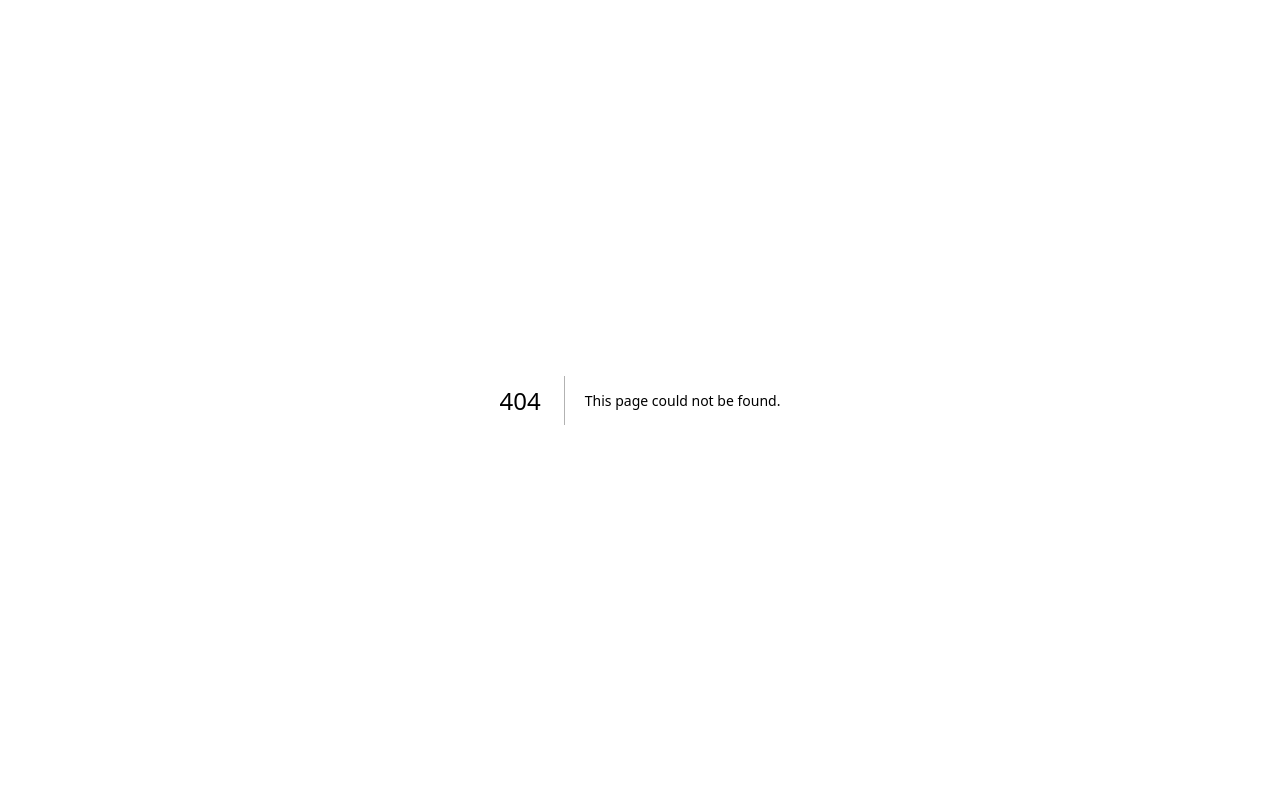
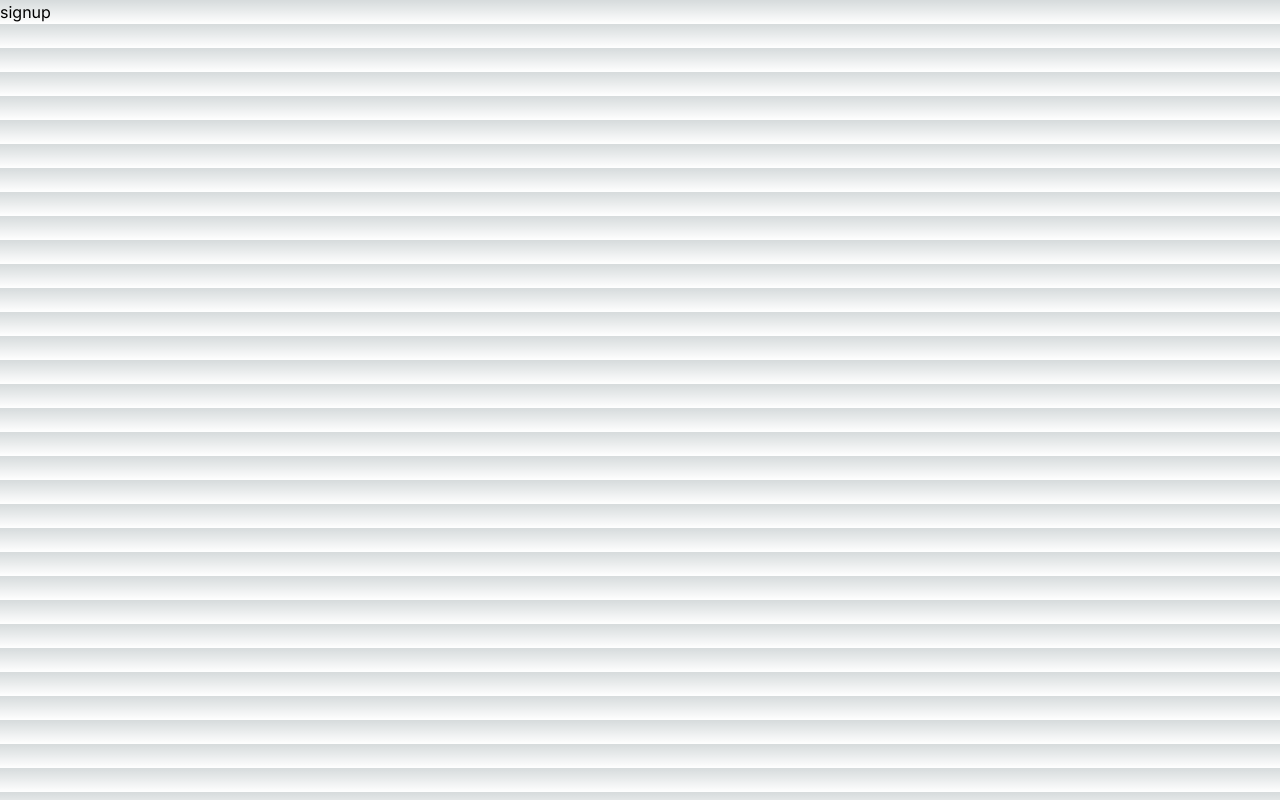
Before and after one commit to Aytaditya/Nextjs-Project, a Next.js app: page /signup in a window 1280 px wide. Before the commit this address had no page. Built offline with nearby package versions, Linux system fonts and the light colour scheme.

Commit message:
basic setup

```diff
--- /dev/null
+++ b/src/app/login/page.tsx
@@ -0,0 +1,7 @@
+export default function LoginPage() {
+    return(
+        <div>
+        login
+        </div>
+    )
+}
--- /dev/null
+++ b/src/app/signup/page.tsx
@@ -0,0 +1,7 @@
+export default function SignupPage() {
+    return (
+        <div>
+            signup
+        </div>
+    )
+}
```
Also changed, not shown: package.json (+10 -4 lines), src/api/users/login/route.ts (added), src/api/users/signup/route.ts (added), 2 other files (tests, documents, lock files or other folders).
